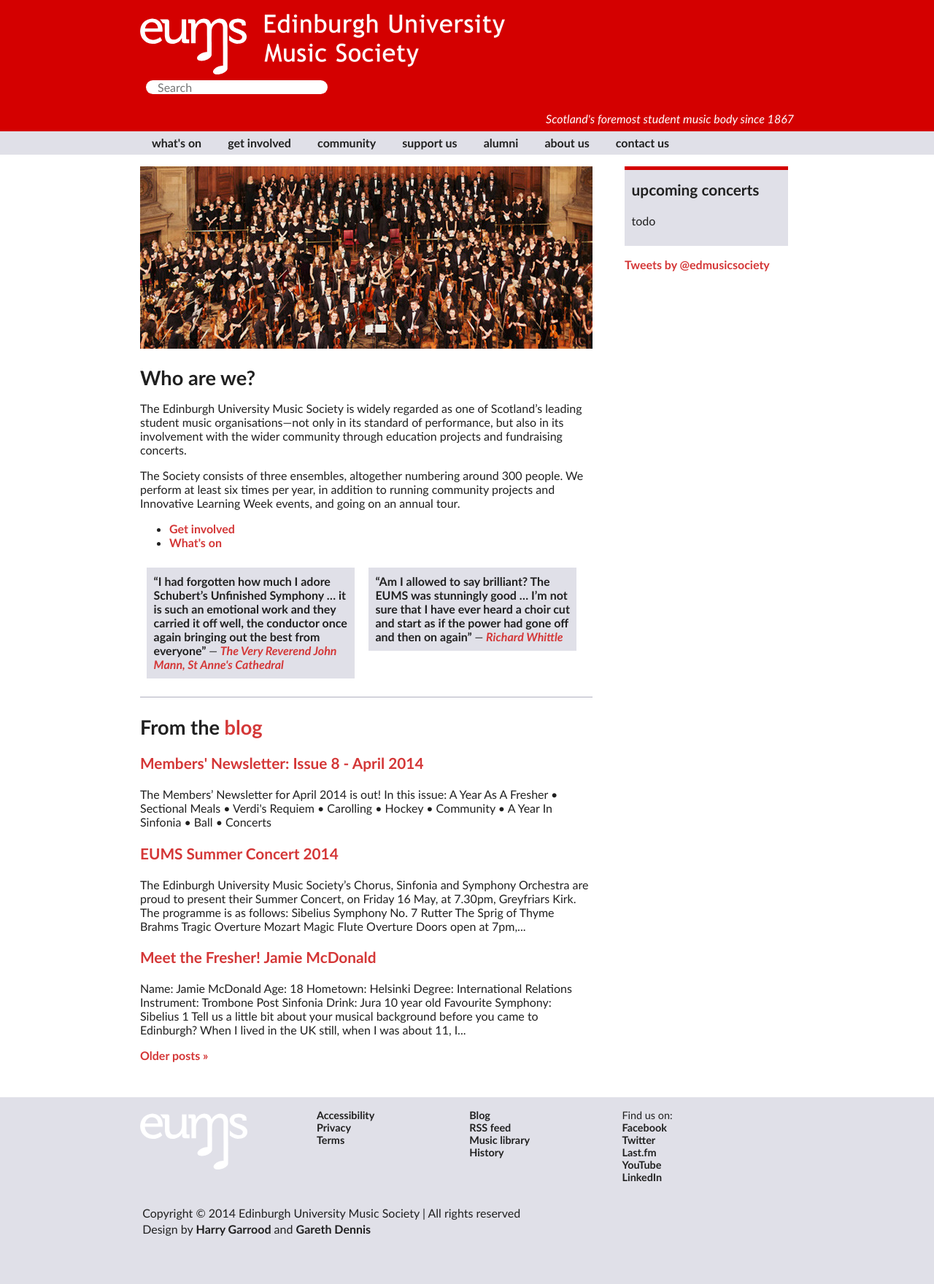
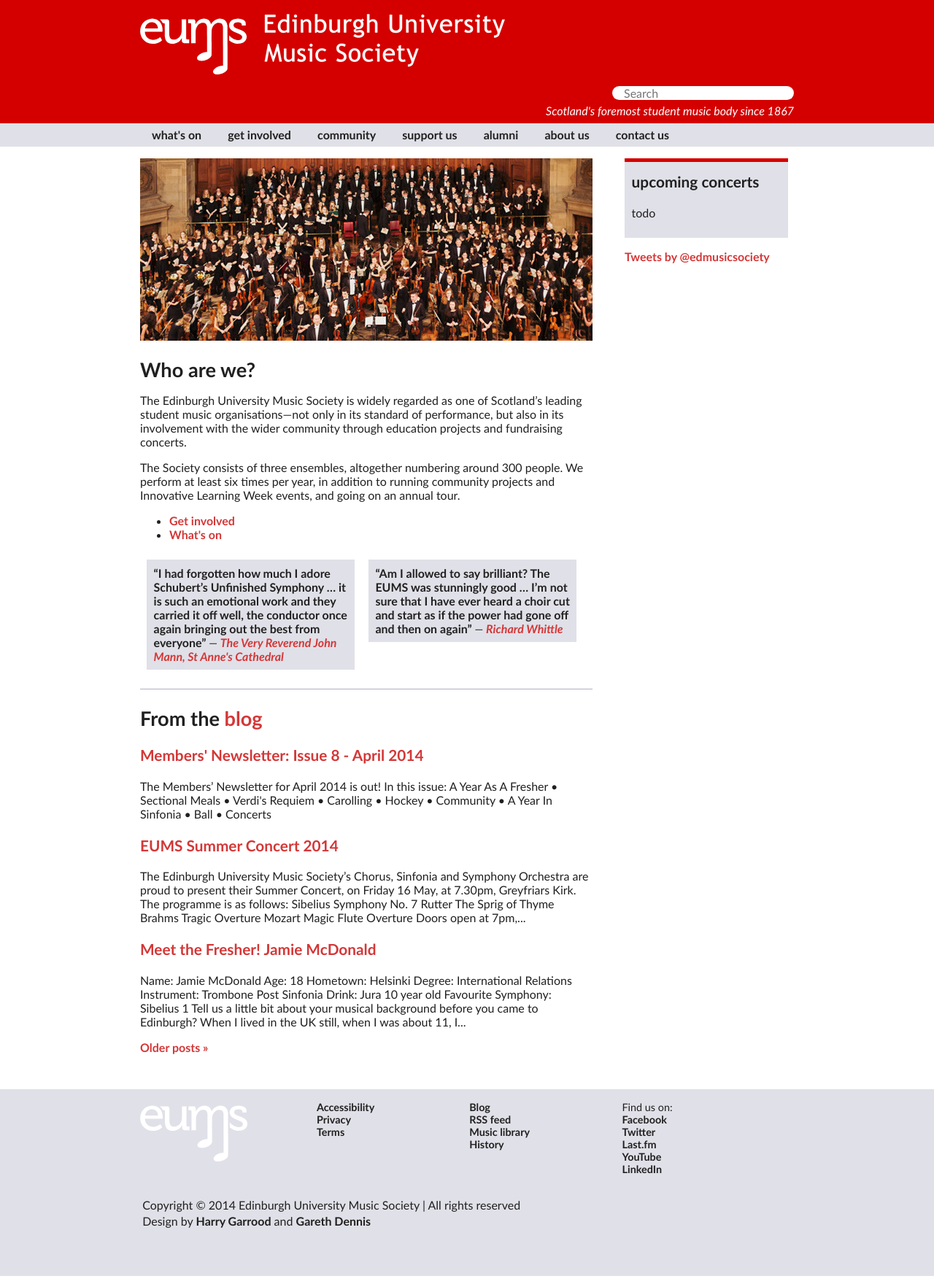
Before and after one commit to eums/website, a Jekyll site: the page built from index.markdown, in a window 1280 px wide. Shown: the whole page at 73% size. Built offline with Jekyll 4.4.1, drawn with Linux system fonts in a browser that asks for light colours; comment, search, counter and statistics services are not loaded.

Commit message:
Make header search look a bit better <64em

```diff
--- a/_sass/_responsive.scss
+++ b/_sass/_responsive.scss
@@ -51,8 +51,21 @@
 }
 
 @media only screen and (min-width: 33em) {
-    #header-search { display: block; }
     #nav-search { display: none; }
+    #header-search {
+        display: block;
+        float: right;
+    }
+
+    .search-form {
+        padding: 1em 0 0 0;
+    }
+
+    header[role="banner"] {
+        .tagline {
+            padding-top: 0.3em;
+        }
+    }
 
     .container {
         padding: 0 4em 0 4em;
--- a/_sass/_styles.scss
+++ b/_sass/_styles.scss
@@ -114,8 +114,8 @@
     display: none;
 }
 
+#nav-search { display: block; }
 #header-search { display: none; }
-#nav-search { display: block; }
 
 .search-form {
     color: $fg;
```
